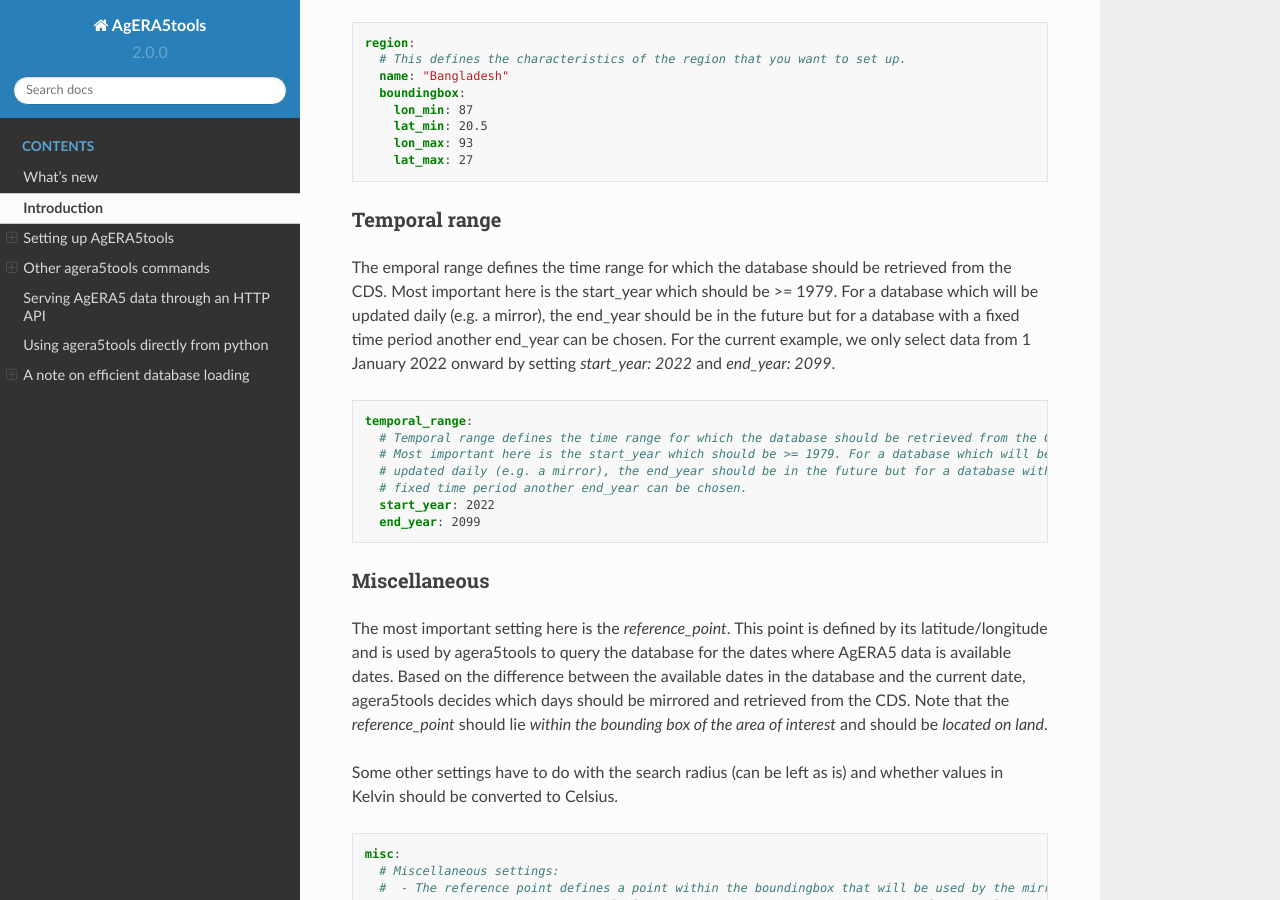
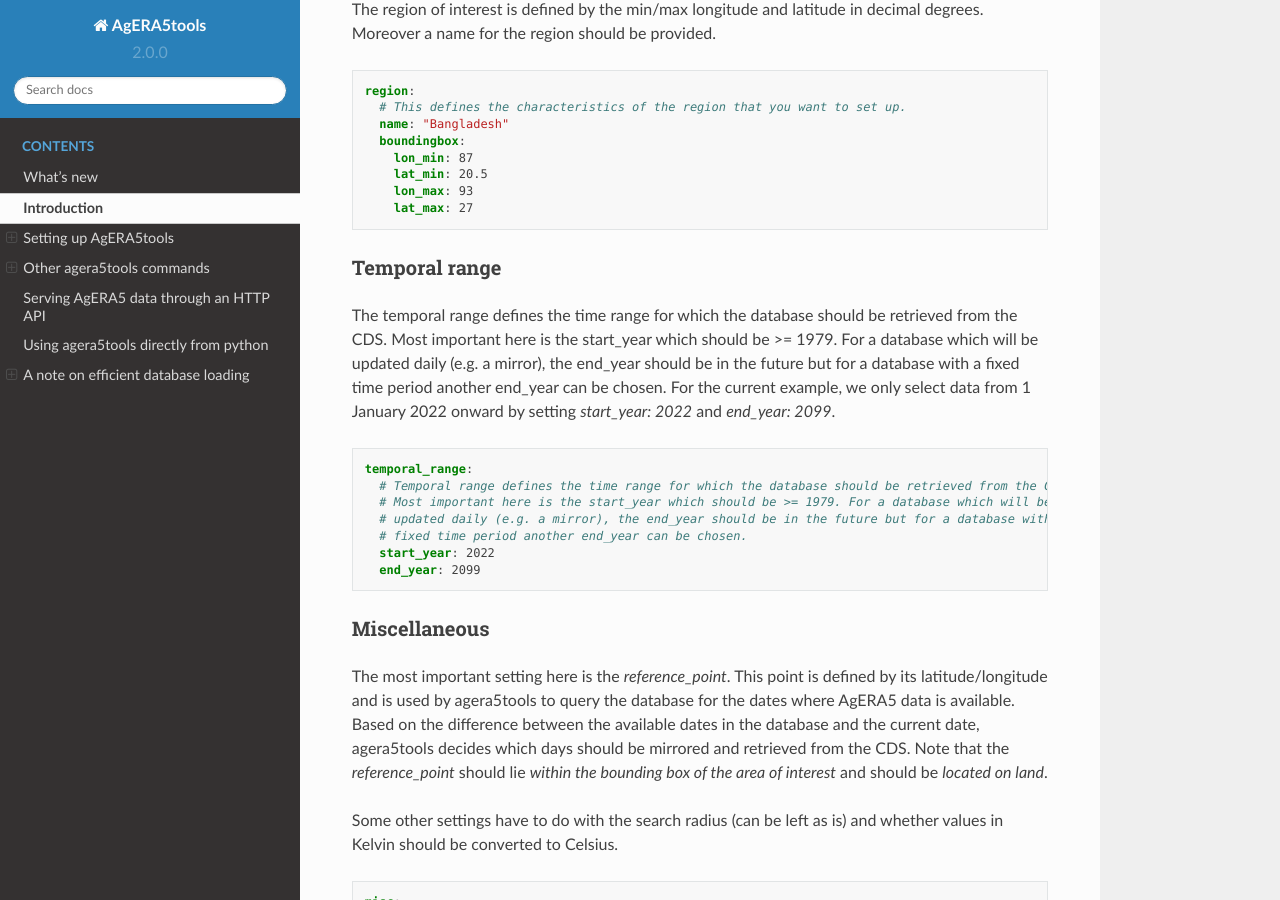
Before and after one commit to ajwdewit/agera5tools, a Sphinx documentation site: the page built from doc/user_guide.rst, in a window 1280 px wide and 900 px high, scrolled down 3546 px. Built offline with Sphinx 7.4.7 and the Read the Docs theme 2.0.0, drawn with Linux system fonts in a browser that asks for light colours; some of the changed text lies outside the part shown.

Commit message:
- small bugfixes in main agera5tools code - Small updates to the the user guide.

```diff
--- a/doc/user_guide.rst
+++ b/doc/user_guide.rst
@@ -171,7 +174,7 @@
 Temporal range
 ..............
 
-The emporal range defines the time range for which the database should be retrieved from the CDS.
+The temporal range defines the time range for which the database should be retrieved from the CDS.
 Most important here is the start_year which should be >= 1979. For a database which will be
 updated daily (e.g. a mirror), the end_year should be in the future but for a database with a
 fixed time period another end_year can be chosen. For the current example, we only select data
@@ -191,7 +194,7 @@
 .............
 
 The most important setting here is the `reference_point`. This point is defined by its latitude/longitude
-and is used by agera5tools to query the database for the dates where AgERA5 data is available dates.
+and is used by agera5tools to query the database for the dates where AgERA5 data is available.
 Based on the difference between
 the available dates in the database and the current date, agera5tools decides which days should be mirrored
 and retrieved from the CDS. Note that the `reference_point` should lie *within the bounding box of the area
@@ -914,7 +917,7 @@
     ALTER TABLE weather_grid_agera5 ENABLE KEYS;
     UNLOCK TABLES;
 
-The final step is now to start the actual loading process in MySQL. For this we use the `gunzip` command to decompress the CSV file, pipe the output from gunzip to the MySQL client program while instructing MySQL client to read the LOAD DATA instructions with ``mysql -e "source /data/agera5/csv/load.sql"``. One additional flag is sometimes required ``--local-infile`` which instructs MySQL to allow loading data from local clients (which is a security risk). The complete instruction for loading 1 month of AgERA5 data becomes::
+The final step is now to start the actual loading process in MySQL. For this we use the `gunzip` command to decompress the CSV file, pipe the output from gunzip to the MySQL client program while instructing MySQL client to read the LOAD DATA instructions with ``mysql -e "source /data/agera5/csv/load.sql"``. One additional flag is sometimes required ``--local-infile`` which instructs MySQL to allow loading data from local clients (which is a security risk). The complete instruction for loading 1 month of AgERA5 data becomes:
 
 .. code:: bash
 
```
Also changed, not shown: other parts of doc/user_guide.rst (+5 -2 lines), 3 other files.
